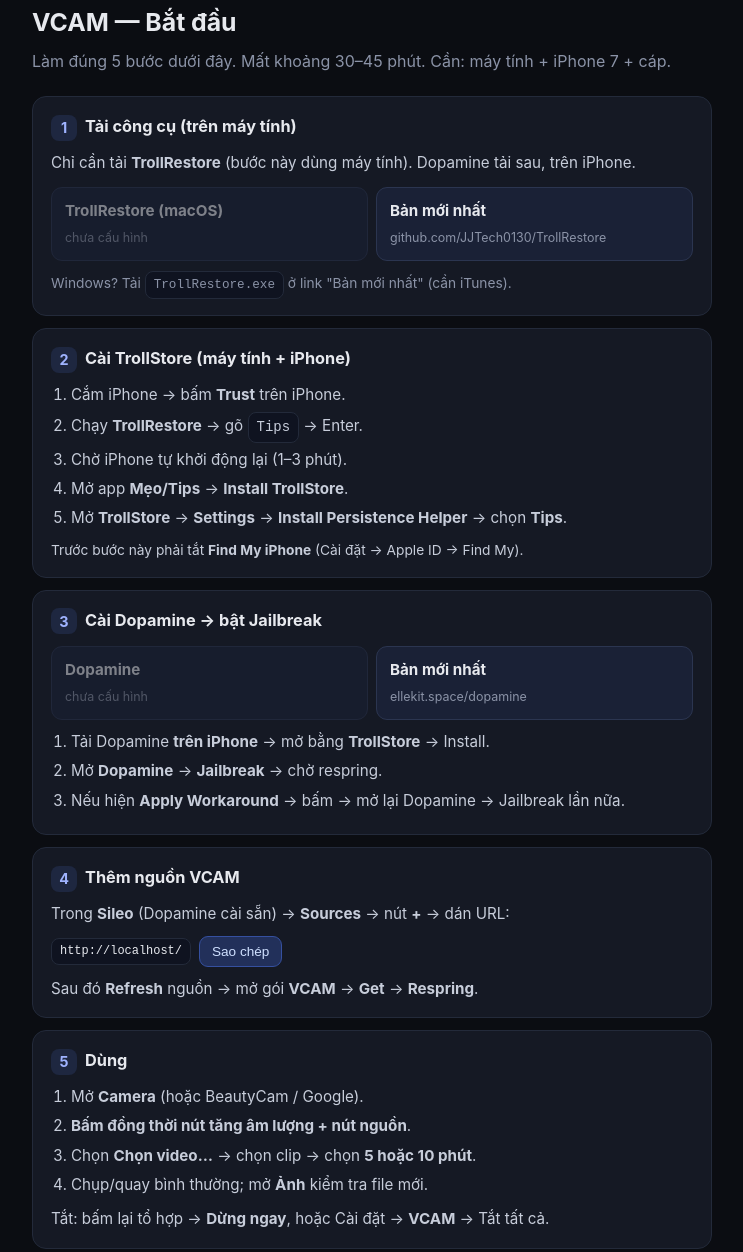
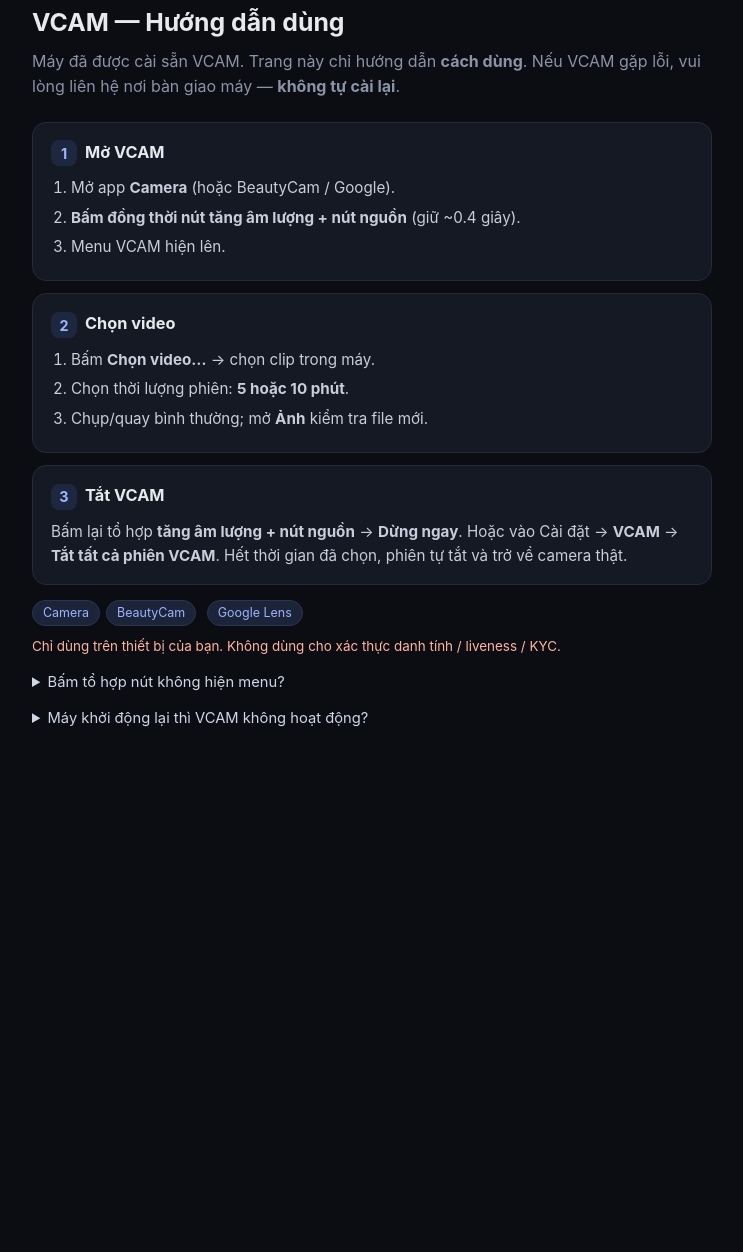
Before and after one commit to dinorap/dicoy-repo, a plain HTML site: page index.html in a window 1280 px wide. Shown: the part 25-1277 px from the top of the page, without its empty margins (268-1011 px from the left). After the commit the page ends 815 px from the top, so only its background shows below. Drawn offline with Linux system fonts and the light colour scheme; no server answers.

Commit message:
Add finalize package, trim repo to end-user guide
- Add com.dicoy.finalize 1.0 deb and regenerate Packages/Release
- Rewrite HUONG-DAN-CHO-NGUOI-NHAN.md as usage-only guide
- Simplify index.html
- Remove setup scripts, release notes and bundled tools (ipa/zip)

Co-Authored-By: Claude Fable 5.1 <noreply@anthropic.com>

```diff
--- a/index.html
+++ b/index.html
@@ -3,7 +3,7 @@
 <head>
 <meta charset="utf-8">
 <meta name="viewport" content="width=device-width,initial-scale=1">
-<title>VCAM — Bắt đầu</title>
+<title>VCAM — Hướng dẫn dùng</title>
 <style>
   :root{color-scheme:dark;--bg:#0b0d12;--card:#151924;--line:#232a3a;--mut:#8b93a7;--acc:#8ab4ff}
   *{box-sizing:border-box}
@@ -21,20 +21,8 @@
   .step p{margin:10px 0 0;color:#c7cdda;font-size:.95rem}
   .step ol{margin:10px 0 0;padding-left:20px;color:#c7cdda;font-size:.95rem}
   .step li{margin:5px 0}
-  .btns{display:grid;grid-template-columns:1fr;gap:8px;margin-top:12px}
-  @media(min-width:560px){.btns{grid-template-columns:1fr 1fr}}
-  a.btn{display:block;text-decoration:none;background:#1a2136;border:1px solid #2b3550;
-        border-radius:11px;padding:11px 13px;color:#e7e9ee}
-  a.btn:hover{border-color:#4a6bd8}
-  a.btn b{display:block;font-size:.95rem}
-  a.btn span{font-size:.78rem;color:var(--mut)}
-  a.btn.pending{opacity:.5;pointer-events:none}
   code{background:#0f1320;border:1px solid var(--line);border-radius:8px;padding:3px 8px;
        font-size:.92em;word-break:break-all;display:inline-block}
-  .src{display:flex;gap:8px;align-items:center;margin-top:10px;flex-wrap:wrap}
-  .copy{background:#22305a;border:1px solid #3550a0;color:#cfe0ff;border-radius:9px;
-        padding:7px 12px;font-size:.85rem;cursor:pointer}
-  .copy:hover{background:#2a3c70}
   .note{background:#101522;border:1px dashed #2b3550;border-radius:11px;
         padding:12px 14px;margin-top:16px;font-size:.88rem;color:#aab3c6}
   .warn{color:#ffb4a2}
@@ -49,74 +37,36 @@
 </head>
 <body>
 <div class="wrap">
-  <h1>VCAM — Bắt đầu</h1>
-  <p class="lead">Làm đúng 5 bước dưới đây. Mất khoảng 30–45 phút. Cần: máy tính + iPhone 7 + cáp.</p>
+  <h1>VCAM — Hướng dẫn dùng</h1>
+  <p class="lead">Máy đã được cài sẵn VCAM. Trang này chỉ hướng dẫn <b>cách dùng</b>.
+     Nếu VCAM gặp lỗi, vui lòng liên hệ nơi bàn giao máy — <b>không tự cài lại</b>.</p>
 
   <!-- 1 -->
   <div class="step">
-    <span class="n">1</span><h2>Tải công cụ (trên máy tính)</h2>
-    <p>Chỉ cần tải <b>TrollRestore</b> (bước này dùng máy tính). Dopamine tải sau, trên iPhone.</p>
-    <div class="btns">
-      <a class="btn" id="dl-trollrestore" href="#">
-        <b>TrollRestore (macOS)</b><span id="s-trollrestore">đang chuẩn bị…</span></a>
-      <a class="btn" href="https://github.com/JJTech0130/TrollRestore/releases" target="_blank">
-        <b>Bản mới nhất</b><span>github.com/JJTech0130/TrollRestore</span></a>
-    </div>
-    <p style="margin-top:10px;font-size:.86rem;color:#8b93a7">
-      Windows? Tải <code>TrollRestore.exe</code> ở link "Bản mới nhất" (cần iTunes).</p>
+    <span class="n">1</span><h2>Mở VCAM</h2>
+    <ol>
+      <li>Mở app <b>Camera</b> (hoặc BeautyCam / Google).</li>
+      <li><b>Bấm đồng thời nút tăng âm lượng + nút nguồn</b> (giữ ~0.4 giây).</li>
+      <li>Menu VCAM hiện lên.</li>
+    </ol>
   </div>
 
   <!-- 2 -->
   <div class="step">
-    <span class="n">2</span><h2>Cài TrollStore (máy tính + iPhone)</h2>
+    <span class="n">2</span><h2>Chọn video</h2>
     <ol>
-      <li>Cắm iPhone → bấm <b>Trust</b> trên iPhone.</li>
-      <li>Chạy <b>TrollRestore</b> → gõ <code>Tips</code> → Enter.</li>
-      <li>Chờ iPhone tự khởi động lại (1–3 phút).</li>
-      <li>Mở app <b>Mẹo/Tips</b> → <b>Install TrollStore</b>.</li>
-      <li>Mở <b>TrollStore</b> → <b>Settings</b> → <b>Install Persistence Helper</b> → chọn <b>Tips</b>.</li>
+      <li>Bấm <b>Chọn video…</b> → chọn clip trong máy.</li>
+      <li>Chọn thời lượng phiên: <b>5 hoặc 10 phút</b>.</li>
+      <li>Chụp/quay bình thường; mở <b>Ảnh</b> kiểm tra file mới.</li>
     </ol>
-    <p class="warn" style="margin-top:8px;font-size:.86rem">
-      Trước bước này phải tắt <b>Find My iPhone</b> (Cài đặt → Apple ID → Find My).</p>
   </div>
 
   <!-- 3 -->
   <div class="step">
-    <span class="n">3</span><h2>Cài Dopamine → bật Jailbreak</h2>
-    <div class="btns">
-      <a class="btn" id="dl-dopamine" href="#">
-        <b>Dopamine</b><span id="s-dopamine">đang chuẩn bị…</span></a>
-      <a class="btn" href="https://ellekit.space/dopamine/" target="_blank">
-        <b>Bản mới nhất</b><span>ellekit.space/dopamine</span></a>
-    </div>
-    <ol>
-      <li>Tải Dopamine <b>trên iPhone</b> → mở bằng <b>TrollStore</b> → Install.</li>
-      <li>Mở <b>Dopamine</b> → <b>Jailbreak</b> → chờ respring.</li>
-      <li>Nếu hiện <b>Apply Workaround</b> → bấm → mở lại Dopamine → Jailbreak lần nữa.</li>
-    </ol>
-  </div>
-
-  <!-- 4 -->
-  <div class="step">
-    <span class="n">4</span><h2>Thêm nguồn VCAM</h2>
-    <p>Trong <b>Sileo</b> (Dopamine cài sẵn) → <b>Sources</b> → nút <b>+</b> → dán URL:</p>
-    <div class="src">
-      <code id="url">https://&lt;bạn&gt;.github.io/&lt;repo&gt;/</code>
-      <button class="copy" id="copy">Sao chép</button>
-    </div>
-    <p>Sau đó <b>Refresh</b> nguồn → mở gói <b>VCAM</b> → <b>Get</b> → <b>Respring</b>.</p>
-  </div>
-
-  <!-- 5 -->
-  <div class="step">
-    <span class="n">5</span><h2>Dùng</h2>
-    <ol>
-      <li>Mở <b>Camera</b> (hoặc BeautyCam / Google).</li>
-      <li><b>Bấm đồng thời nút tăng âm lượng + nút nguồn</b>.</li>
-      <li>Chọn <b>Chọn video…</b> → chọn clip → chọn <b>5 hoặc 10 phút</b>.</li>
-      <li>Chụp/quay bình thường; mở <b>Ảnh</b> kiểm tra file mới.</li>
-    </ol>
-    <p>Tắt: bấm lại tổ hợp → <b>Dừng ngay</b>, hoặc Cài đặt → <b>VCAM</b> → Tắt tất cả.</p>
+    <span class="n">3</span><h2>Tắt VCAM</h2>
+    <p>Bấm lại tổ hợp <b>tăng âm lượng + nút nguồn</b> → <b>Dừng ngay</b>.
+       Hoặc vào Cài đặt → <b>VCAM</b> → <b>Tắt tất cả phiên VCAM</b>.
+       Hết thời gian đã chọn, phiên tự tắt và trở về camera thật.</p>
   </div>
 
   <div class="chips">
@@ -127,67 +77,14 @@
     Chỉ dùng trên thiết bị của bạn. Không dùng cho xác thực danh tính / liveness / KYC.</p>
 
   <details>
-    <summary>Không thấy menu khi bấm nút tăng âm lượng + nút nguồn?</summary>
-    <p>Kiểm tra Dopamine đang bật (mở Dopamine → Jailbreak). Sau khi cài VCAM phải <b>respring</b>.</p>
+    <summary>Bấm tổ hợp nút không hiện menu?</summary>
+    <p>Máy có thể vừa khởi động lại. Mở app <b>Dopamine → Jailbreak</b> một lần, chờ respring,
+       rồi mở lại Camera và thử lại. Nếu vẫn lỗi, liên hệ nơi bàn giao.</p>
   </details>
   <details>
-    <summary>Sileo không thấy VCAM?</summary>
-    <p>Bấm <b>Refresh</b> ở nguồn. Kiểm tra URL có dấu <code>/</code> ở cuối. Thử đóng mở lại Sileo.</p>
+    <summary>Máy khởi động lại thì VCAM không hoạt động?</summary>
+    <p>Sau khi tắt/mở nguồn, mở <b>Dopamine → Jailbreak</b> lại một lần là được, không mất dữ liệu.</p>
   </details>
-  <details>
-    <summary>Máy khởi động lại thì mất jailbreak?</summary>
-    <p>Đúng — Dopamine là bán vĩnh viễn. Mở <b>Dopamine → Jailbreak</b> lại là được, không mất dữ liệu.</p>
-  </details>
-
-  <div class="note">
-    Trang này là nguồn Sileo <b>công khai</b>. File cài VCAM + libSandy nằm trong
-    <a href="debs/">debs/</a>. Nguồn gốc công cụ: <a href="CREDITS.md">CREDITS.md</a>.
-  </div>
 </div>
-
-<script>
-(function () {
-  var urlEl = document.getElementById('url');
-  var src = location.origin + location.pathname.replace(/index\.html$/, '');
-  urlEl.textContent = src;
-  document.getElementById('copy').addEventListener('click', function () {
-    var t = this;
-    function done(){ t.textContent = 'Đã sao chép ✓'; setTimeout(function(){ t.textContent='Sao chép'; }, 1400); }
-    if (navigator.clipboard) navigator.clipboard.writeText(src).then(done, done);
-    else {
-      var x = document.createElement('textarea'); x.value = src; document.body.appendChild(x);
-      x.select(); try { document.execCommand('copy'); } catch (e) {} document.body.removeChild(x); done();
-    }
-  });
-
-  var host = location.hostname;
-  var parts = location.pathname.split('/').filter(Boolean);
-  var owner = host.indexOf('.github.io') > -1 ? host.split('.')[0] : '';
-  var repo = parts[0] || '';
-  var relBase = owner && repo
-    ? 'https://github.com/' + owner + '/' + repo + '/releases/latest/download/' : '';
-
-  function wire(btnId, spanId, file, label) {
-    var btn = document.getElementById(btnId);
-    var span = document.getElementById(spanId);
-    var local = 'tools/' + file;
-    // Ưu tiên file nằm sẵn trong repo; nếu không có thì lấy từ Releases.
-    fetch(local, { method: 'HEAD' }).then(function (r) {
-      var href = r.ok ? local : (relBase ? relBase + file : '');
-      apply(btn, span, href, label, r.ok ? 'tải trực tiếp' : 'tải từ Releases');
-    }).catch(function () {
-      var href = relBase ? relBase + file : '';
-      apply(btn, span, href, label, 'tải từ Releases');
-    });
-  }
-  function apply(btn, span, href, label, where) {
-    if (!href) { btn.classList.add('pending'); span.textContent = 'chưa cấu hình'; return; }
-    btn.href = href;
-    span.textContent = label + ' · ' + where;
-  }
-  wire('dl-trollrestore', 's-trollrestore', 'TrollRestore-1.0-macos-arm64.zip', '50 MB');
-  wire('dl-dopamine', 's-dopamine', 'Dopamine-3.0.12.ipa', '55 MB');
-})();
-</script>
 </body>
 </html>
```
Also changed, not shown: 13 other files.
